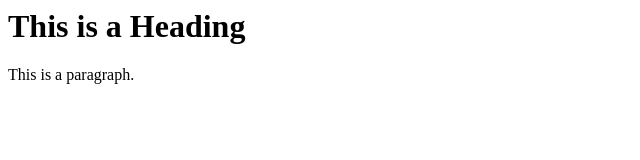
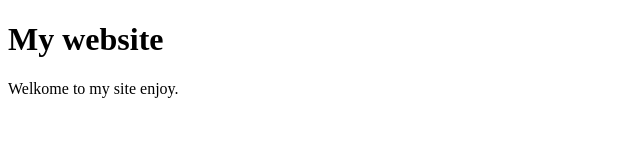
Before and after one commit to DennisDuiv/DennisDuiv.github.io, a plain HTML site: page Dennis.html in a window 1280 px wide. Shown: the whole page, without its empty margins (0-640 px from the left). Drawn offline with Linux system fonts and the light colour scheme.

Commit message:
Update Dennis.html

```diff
--- a/Dennis.html
+++ b/Dennis.html
@@ -1,11 +1,12 @@
+<!DOCTYPE html>
 <html>
 <head>
 <title>Page Title</title>
 </head>
 <body>
 
-<h1>This is a Heading</h1>
-<p>This is a paragraph.</p>
+<h1>My website</h1>
+<p>Welkome to my site enjoy.</p>
 
 </body>
 </html>
```
